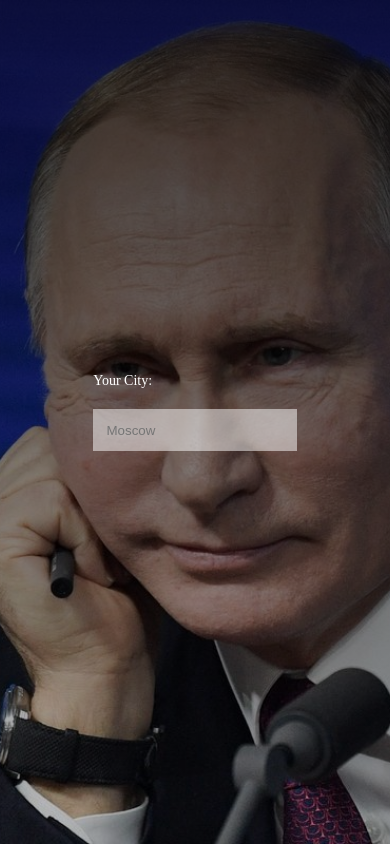
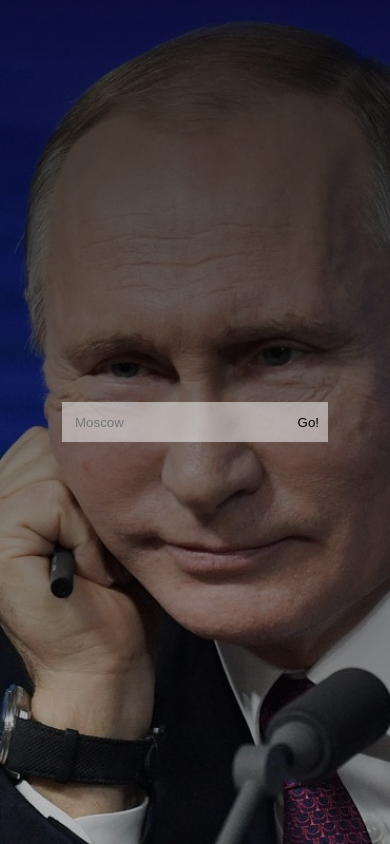
Before and after one commit to korovindn/putin-weather, a React (Create React App) app: page / in a window 390 px wide. Built offline with nearby package versions, Linux system fonts and the light colour scheme.

Commit message:
added search button

```diff
--- a/src/App.js
+++ b/src/App.js
@@ -57,11 +57,11 @@ function App() {
   return (
     <div className='App' style = {{backgroundImage: 'url('+ (require(`./assets/${weatherType}.jpg`) ? require(`./assets/${weatherType}.jpg`) : require('./assets/default.jpg'))+')'}}>
       <div className = 'main'>
-        <label className='main__label'>
-          Your City:
-          <input className='main__input' type='text' placeholder='Moscow' onChange={(e)=>{setQuery(e.target.value)}} value={query} onKeyPress={keyHandler}>
-          </input>
-        </label>
+        <div className='main__form'>
+          <label className='main__form__label'>Your City:</label>
+          <input className='main__form__input' type='text' placeholder='Moscow' onChange={(e)=>{setQuery(e.target.value)}} value={query} onKeyPress={keyHandler}>
+          </input><button className='main__form__input-button' onClick={getWeather}>Go!</button>
+        </div>
        { weather && weather.main && weather.name && weather.sys ?
          <div className='main__weather'>
           <div className='main__weather-loc'>
--- a/src/index.css
+++ b/src/index.css
@@ -22,20 +22,40 @@ body {
   background: linear-gradient(to bottom, rgba(0,0,0,0.75), rgba(0,0,0,0.25));
 }
 
+.main__form{
+  display: flex;
+  align-items: center;
+}
 
-.main__input{
-  margin: 1.5em;
+.main__form__input{
+  width: 17em;
+  height: 3em;
+  margin-left: 1.5em;
+  padding: 1em;
+  box-sizing: border-box;
   outline: 0;
   border: 0;
-  padding: 1em;
   background-color: rgba(256,256,256,0.5);
   transition: 0.5s;
 }
 
-.main__input:focus{
+.main__form__input:focus{
   background-color: rgba(256,256,256,0.75);
 }
 
+.main__form__input-button{
+  height: 3em;
+  width: 3em;
+  margin: 0;
+  padding: 0;
+  outline: 0;
+  border: 0;
+  background-color: rgba(256,256,256,0.5);
+}
+
+.main__form__input-button:hover{
+  background-color: rgba(256,256,256,0.75);
+}
 
 .main__weather{
   margin: 3em;
@@ -47,9 +67,12 @@ body {
 }
 
 @media (max-width: 768px){
-  .main__input{
-    display: block;
-    margin: 1.5em 0;
+  .main__form__label{
+    display: none;
+  }
+
+  .main__form__input{
+    margin: 0;
   }
 
   body{
```
